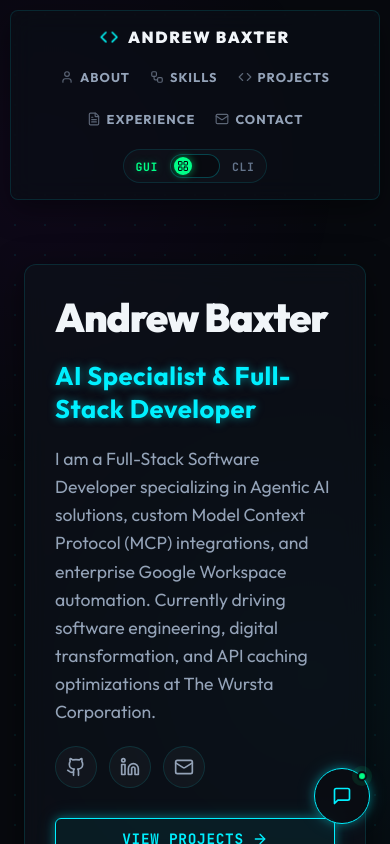
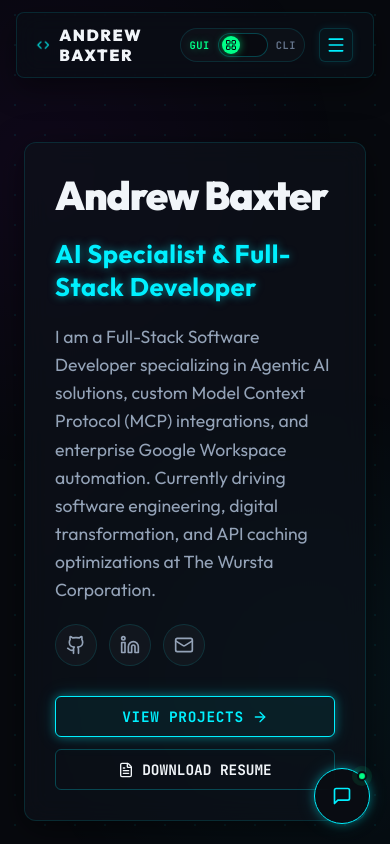
Before and after one commit to asbaxter/portfolio-site, a React (Vite) app: page / in a window 390 px wide. Shown: the top 844 px of the page. Built offline with nearby package versions, Linux system fonts and the light colour scheme.

Commit message:
Optimize responsive navigation: integrate premium glassmorphic slide dropdown hamburger menu for mobile viewports

```diff
--- a/src/App.css
+++ b/src/App.css
@@ -213,18 +213,115 @@
   100% { transform: scale(1); filter: brightness(1); }
 }
 
-/* RESPONSIVE HEADERS */
+.mobile-menu-toggle {
+  display: none;
+}
+
+/* RESPONSIVE HEADERS WITH HAMBURGER DRAWER */
 @media (max-width: 900px) {
   .cyber-header {
-    flex-direction: column;
-    gap: 16px;
+    flex-direction: row !important;
+    justify-content: space-between !important;
+    align-items: center !important;
+    gap: 12px;
+    padding: 12px 20px;
+    margin: 12px 16px 0 16px;
+  }
+
+  .mobile-menu-toggle {
+    display: flex;
+    align-items: center;
+    justify-content: center;
+    background: transparent;
+    border: none;
+    color: var(--color-cyan);
+    cursor: pointer;
+    padding: 6px;
+    border-radius: 6px;
+    border: 1px solid rgba(0, 240, 255, 0.15);
+    background: rgba(0, 240, 255, 0.03);
+    transition: all 0.25s ease;
+    box-shadow: 0 0 8px rgba(0, 240, 255, 0.1);
+  }
+
+  .mobile-menu-toggle:hover {
+    box-shadow: 0 0 15px rgba(0, 240, 255, 0.35);
+    border-color: var(--color-cyan);
+    transform: scale(1.05);
+  }
+
+  .mobile-menu-toggle svg {
+    display: block;
+  }
+
+  .header-nav {
+    display: none;
+    position: absolute;
+    top: 100%;
+    left: 16px;
+    right: 16px;
+    margin-top: 10px;
+    background: rgba(10, 14, 22, 0.96);
+    backdrop-filter: blur(16px);
+    -webkit-backdrop-filter: blur(16px);
+    border: 1px solid var(--color-cyan);
+    box-shadow: 0 15px 30px rgba(0, 0, 0, 0.7), 0 0 15px rgba(0, 240, 255, 0.15);
+    border-radius: 8px;
     padding: 16px;
-    margin: 10px 10px 0 10px;
+    z-index: 1000;
+  }
+
+  .header-nav.mobile-nav-open {
+    display: block;
+    animation: slideDownMenu 0.25s cubic-bezier(0.25, 0.46, 0.45, 0.94) forwards;
   }
 
   .header-nav ul {
-    flex-wrap: wrap;
-    justify-content: center;
-    gap: 14px 20px;
+    flex-direction: column !important;
+    gap: 12px !important;
+    width: 100%;
+  }
+
+  .header-nav li {
+    width: 100%;
+  }
+
+  .header-nav a {
+    display: flex;
+    align-items: center;
+    width: 100%;
+    padding: 10px 14px !important;
+    font-size: 0.9rem !important;
+    border-radius: 6px;
+    background: rgba(255, 255, 255, 0.01);
+    border: 1px solid rgba(255, 255, 255, 0.03);
+  }
+
+  .header-nav a:hover {
+    background: rgba(0, 240, 255, 0.06);
+    border-color: rgba(0, 240, 255, 0.25);
+    color: var(--color-cyan);
+    text-shadow: var(--glow-cyan);
+  }
+
+  /* Stack UI Mode labels inside drop drawer or keep inline in header actions wrapper */
+  .mode-toggle-wrapper {
+    padding: 4px 8px;
+    gap: 8px;
+  }
+
+  .toggle-label {
+    font-size: 0.65rem;
   }
 }
+
+@keyframes slideDownMenu {
+  from {
+    opacity: 0;
+    transform: translateY(-8px);
+  }
+  to {
+    opacity: 1;
+    transform: translateY(0);
+  }
+}
--- a/src/App.jsx
+++ b/src/App.jsx
@@ -1,17 +1,19 @@
 import React, { useState } from 'react';
-import { Terminal as TerminalIcon, LayoutGrid, Cpu, Code, User, FileText, Mail, Sparkles, Workflow } from 'lucide-react';
+import { Terminal as TerminalIcon, LayoutGrid, Cpu, Code, User, FileText, Mail, Sparkles, Workflow, Menu, X } from 'lucide-react';
 import Dashboard from './components/Dashboard';
 import Terminal from './components/Terminal';
 import './App.css';
 
 export default function App() {
   const [uiMode, setUiMode] = useState('dashboard'); // 'dashboard' or 'terminal'
+  const [isMobileMenuOpen, setIsMobileMenuOpen] = useState(false);
 
   const toggleUiMode = () => {
     setUiMode(prev => prev === 'dashboard' ? 'terminal' : 'dashboard');
   };
 
   const handleNavClick = (e, sectionId) => {
+    setIsMobileMenuOpen(false);
     if (uiMode === 'dashboard') {
       e.preventDefault();
       const element = document.getElementById(sectionId);
@@ -48,7 +50,7 @@
           </span>
         </div>
 
-        <nav className="header-nav">
+        <nav className={`header-nav ${isMobileMenuOpen ? 'mobile-nav-open' : ''}`}>
           <ul>
             <li>
               <a href="#about" id="nav-link-about" onClick={(e) => handleNavClick(e, 'about')}>
@@ -78,6 +80,7 @@
           </ul>
         </nav>
 
+        <div className="header-actions-wrapper" style={{ display: 'flex', alignItems: 'center', gap: '14px' }}>
           {/* HIGH-TECH TOGGLE SWITCH */}
           <div className="mode-toggle-wrapper">
             <span className={`toggle-label ${uiMode === 'dashboard' ? 'active-mode' : ''}`}>GUI</span>
@@ -93,6 +96,18 @@
               </span>
             </button>
             <span className={`toggle-label ${uiMode === 'terminal' ? 'active-mode-cli' : ''}`}>CLI</span>
+          </div>
+
+          {/* HAMBURGER MENU TOGGLE FOR MOBILE */}
+          <button
+            onClick={() => setIsMobileMenuOpen(!isMobileMenuOpen)}
+            id="mobile-menu-toggle-btn"
+            className="mobile-menu-toggle"
+            title="Toggle Navigation Menu"
+            aria-label="Toggle Navigation Menu"
+          >
+            {isMobileMenuOpen ? <X size={20} /> : <Menu size={20} />}
+          </button>
         </div>
       </header>
 
```
Lines whose indentation alone changed are shown as unchanged.
